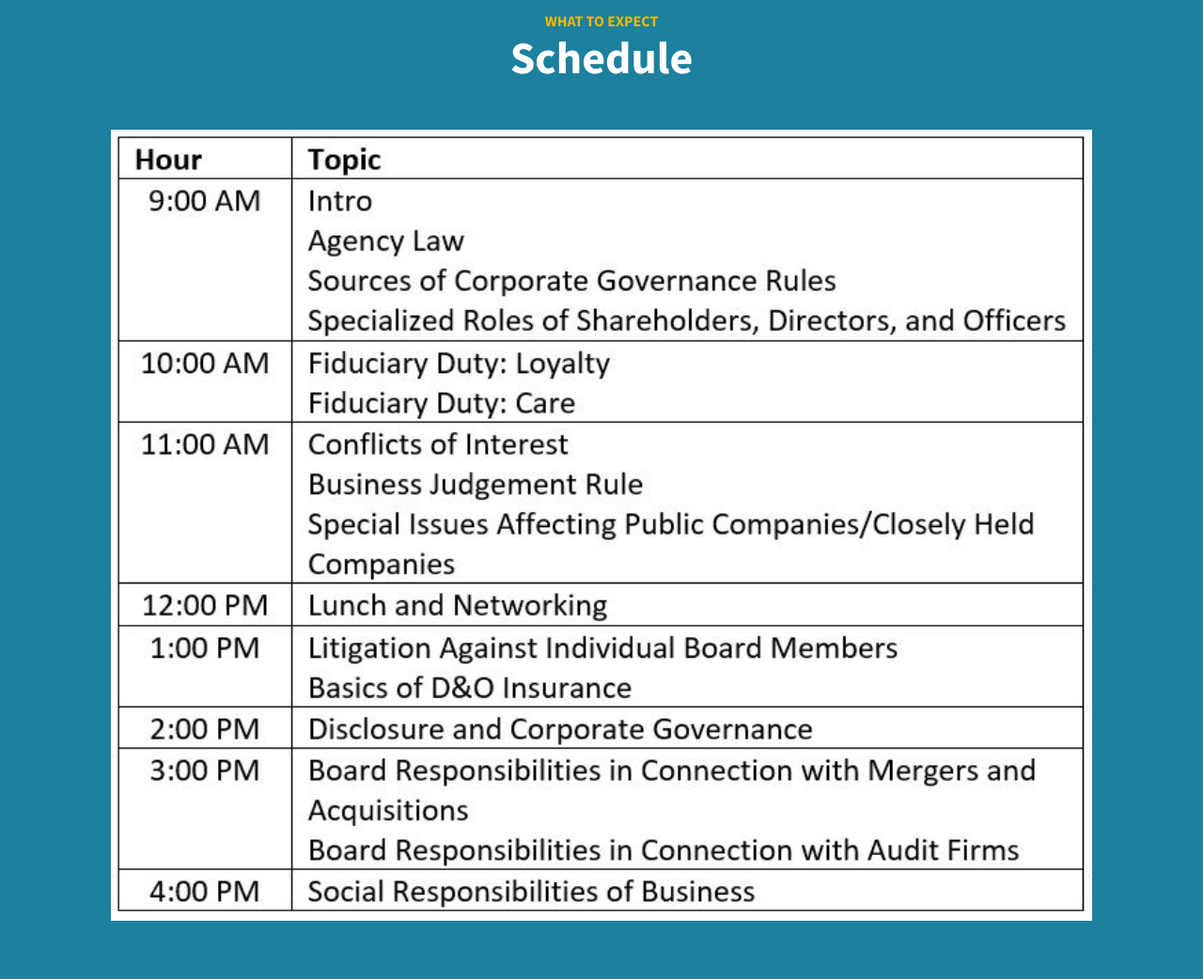
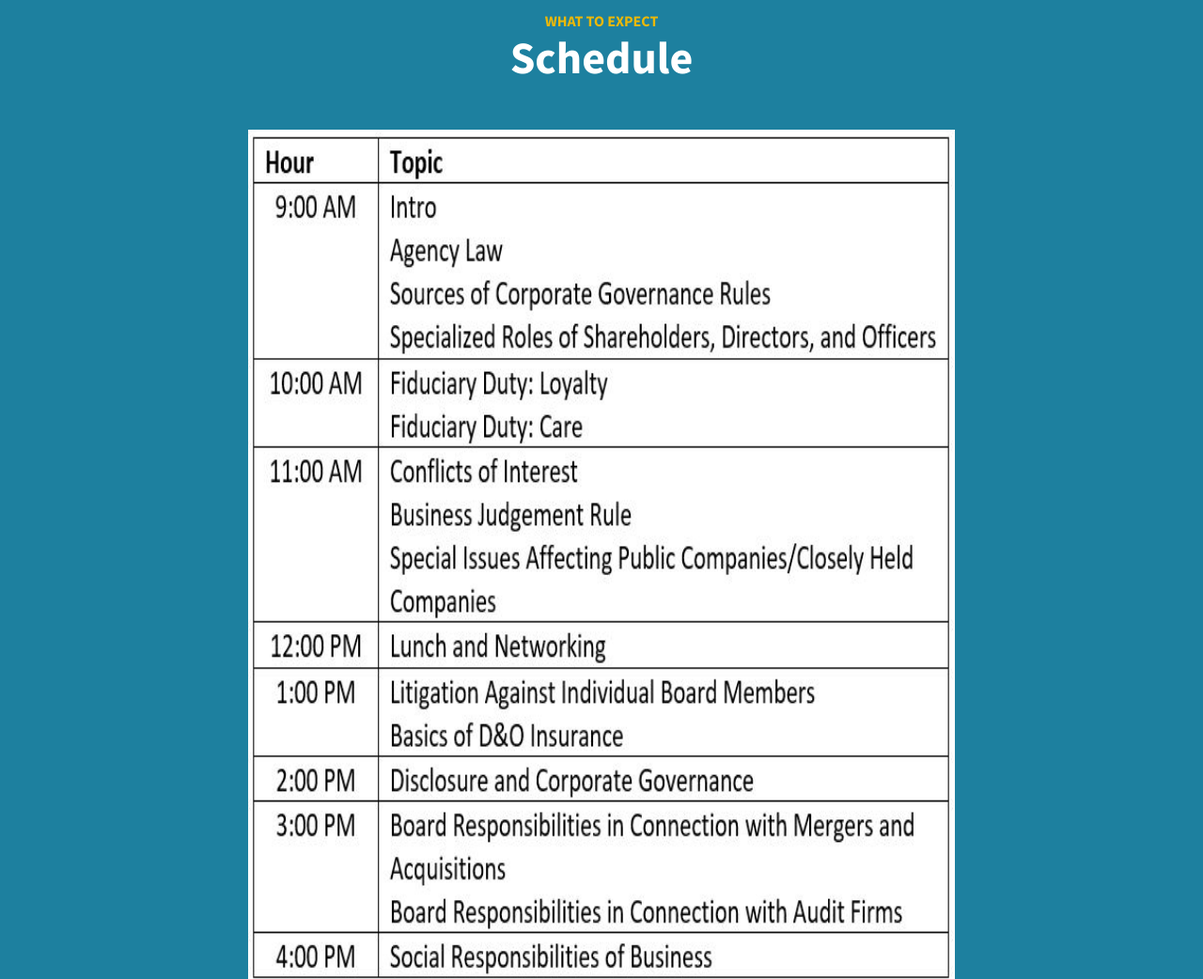
Before and after one commit to kba-law/bootcamp, a plain HTML site: page index.html in a window 1280 px wide. Shown: the part 1780-2822 px from the top of the page at 94% size. Drawn offline with nearby package versions, Linux system fonts and the light colour scheme.

Commit message:
Update mystyles.css

```diff
--- a/css/mystyles.css
+++ b/css/mystyles.css
@@ -13,3 +13,10 @@ li{text-align: left !important;
     /*margin-right: auto;*/
     text-align: center;
   }
+
+.imgresize {  width:800px;
+    height:914px;
+}
+
+.margins{margin-left: auto;
+    margin-right: auto;}
```
